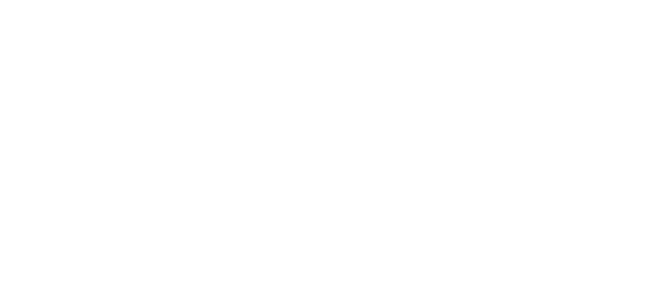
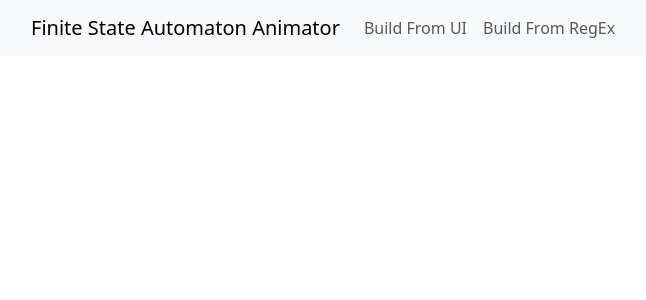
Before and after one commit to Danielius5/algorithm-animator, a React (Vite) app in the folder src/algorithm-animator/: page / in a window 1280 px wide. Shown: the top 300 px of the page, without its empty margins (51-697 px from the left). Built offline with nearby package versions, Linux system fonts and the light colour scheme.

Commit message:
sort out routing

```diff
--- a/src/algorithm-animator/src/components/Navbar.tsx
+++ b/src/algorithm-animator/src/components/Navbar.tsx
@@ -8,8 +8,8 @@ export function MainNavbar() {
           <Navbar.Toggle aria-controls="basic-navbar-nav" />
           <Navbar.Collapse id="basic-navbar-nav">
             <Nav className="me-auto">
-              <Nav.Link href="/algorithm-animator/dfa-from-ui">Build From UI</Nav.Link>
-              <Nav.Link href="/algorithm-animator/dfa-from-regex">Build From RegEx</Nav.Link>
+              <Nav.Link href="/algorithm-animator/#/dfa-from-ui">Build From UI</Nav.Link>
+              <Nav.Link href="/algorithm-animator/#/dfa-from-regex">Build From RegEx</Nav.Link>
             </Nav>
           </Navbar.Collapse>
         </Container>
--- a/src/algorithm-animator/src/main.tsx
+++ b/src/algorithm-animator/src/main.tsx
@@ -1,13 +1,13 @@
-import React from 'react'
-import ReactDOM from 'react-dom/client'
-import DFAFromRegex from './pages/dfa-from-regex.tsx'
 import 'bootstrap/dist/css/bootstrap.min.css';
-import { RouterProvider, createBrowserRouter } from 'react-router-dom'
+import React from 'react';
+import ReactDOM from 'react-dom/client';
+import { RouterProvider, createHashRouter } from 'react-router-dom';
+import DFAFromRegex from './pages/dfa-from-regex.tsx';
+import DFAFromUI from './pages/dfa-from-ui.tsx';
 import Home from './pages/home.tsx';
-import DFAFromUI from './pages/dfa-from-ui.tsx';
 
 
-const router = createBrowserRouter([
+const router = createHashRouter([
   {
     path: "/",
     element:<Home />,
@@ -20,7 +20,7 @@ const router = createBrowserRouter([
     path: "/dfa-from-ui",
     element:<DFAFromUI />,
   },
-], {basename: "/algorithm-animator"});
+]);
 ReactDOM.createRoot(document.getElementById('root')!).render(
   <React.StrictMode>
     <RouterProvider router={router} />
```
